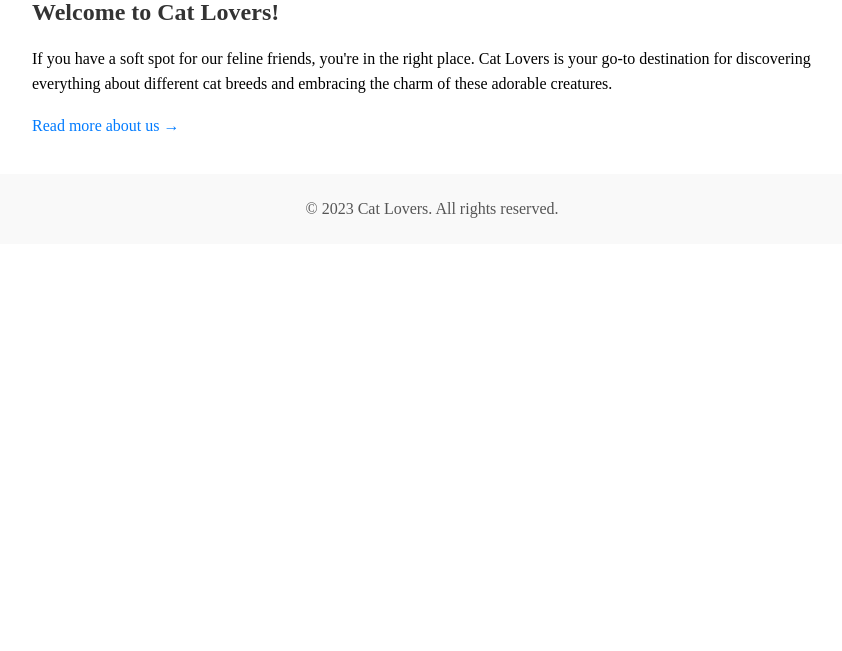
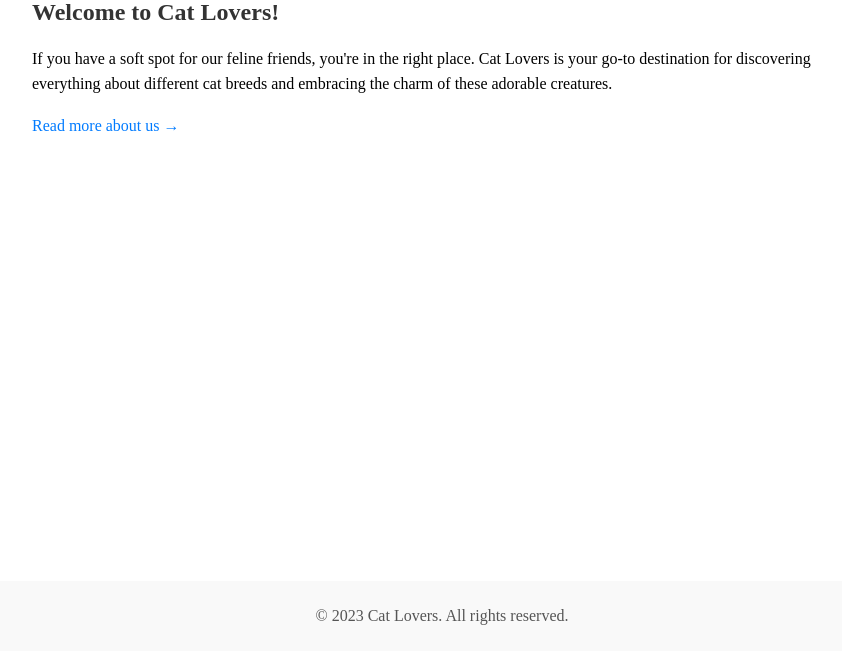
Before and after one commit to RashinShan/catlovers, a Django app: page / in a window 1280 px wide. Shown: the part 149-800 px from the top of the page, without its empty margins (208-1050 px from the left). Run offline with Django 4.2, Linux system fonts and the light colour scheme.

Commit message:
Update homepage.html
i add inline css to footer  tag cus it not showing in bottom of the page

```diff
--- a/catlovers/templates/homepage.html
+++ b/catlovers/templates/homepage.html
@@ -26,7 +26,8 @@
 
     </main>
 
-    <footer style="background-color: #f9f9f9; padding: 10px; text-align: center;">
+    <footer style="position: fixed;  left: 0;   bottom: 0;  width: 100%; background-color: #f9f9f9; padding: 10px; text-align: center;">
+
 
         <p style="color: #555;">&copy; 2023 Cat Lovers. All rights reserved.</p>
     </footer>
```
